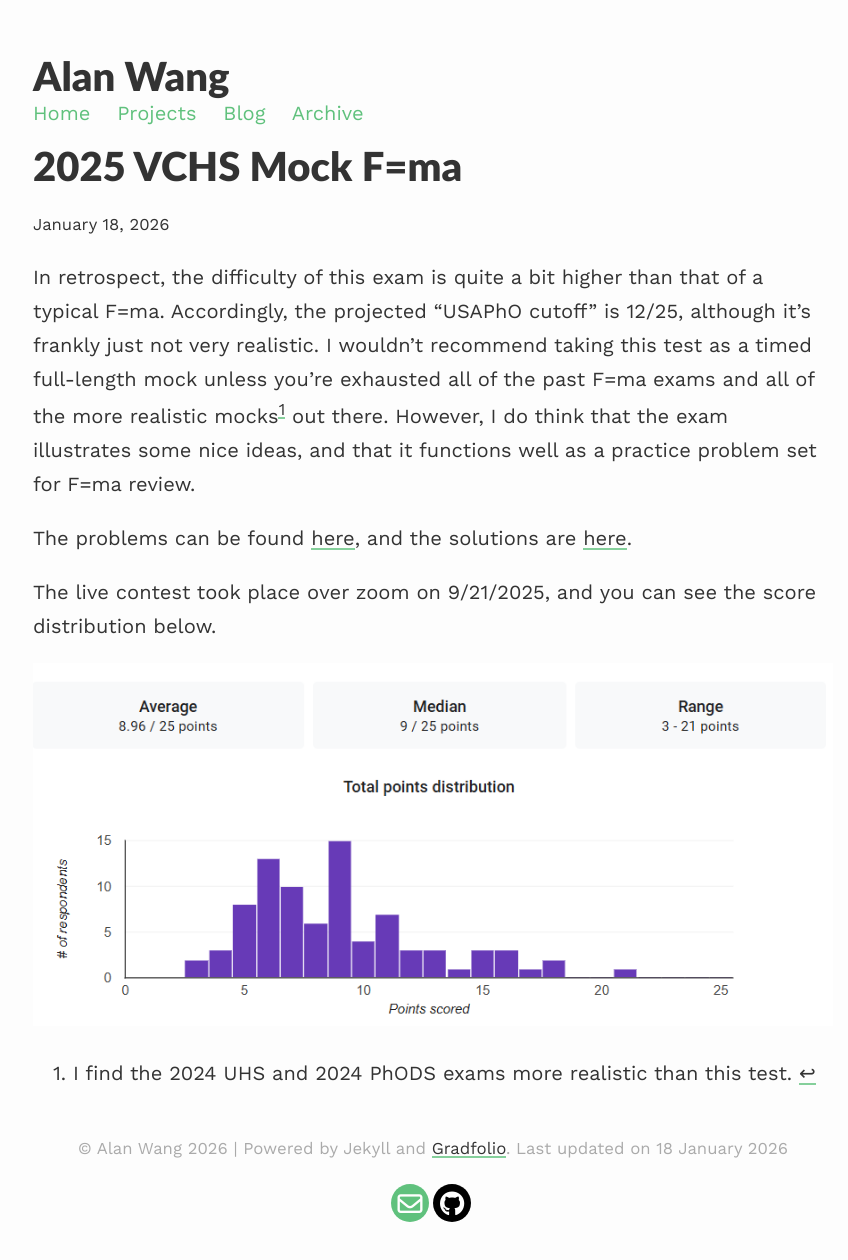
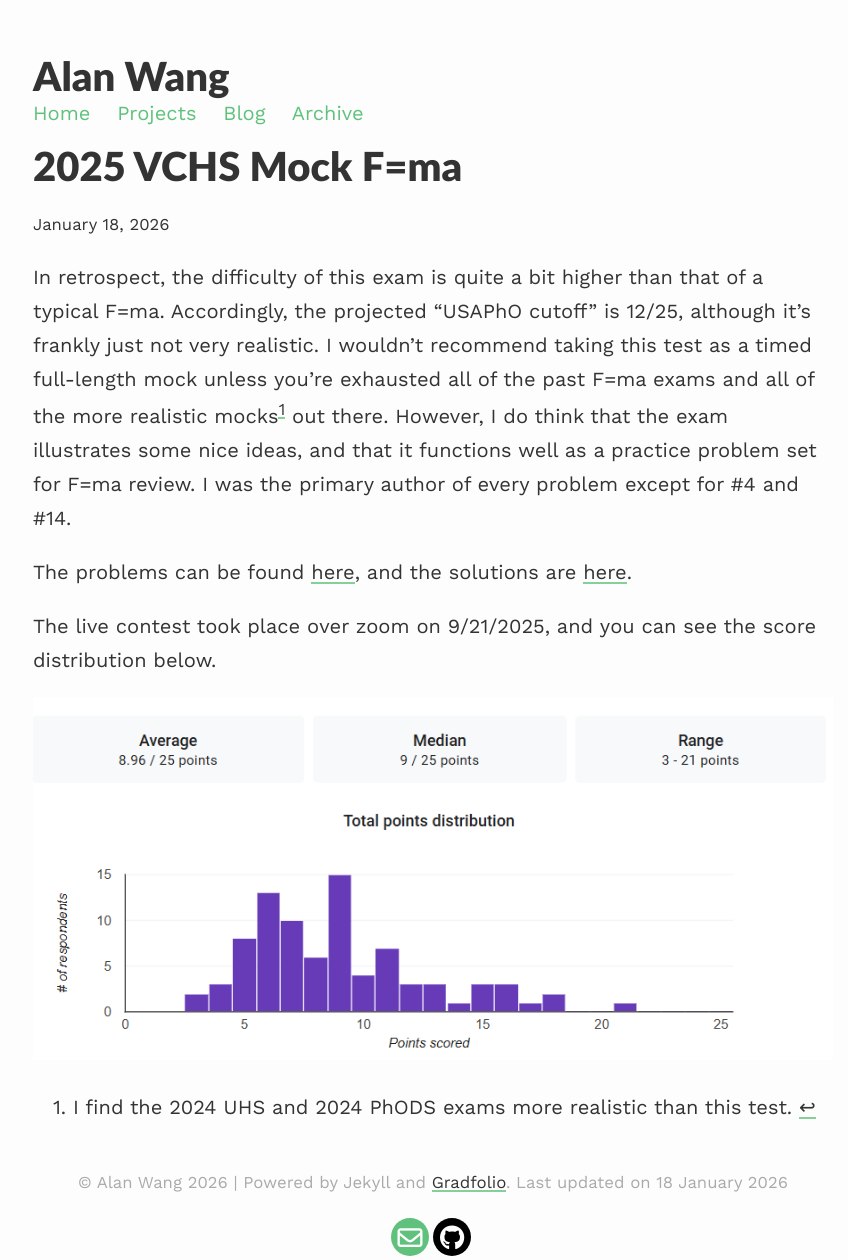
Before and after one commit to awang0826/awang0826.github.io, a Jekyll site: the page built from _projects/2025VCHSMockF=ma.md, in a window 1280 px wide. Shown: the whole page, without its empty margins (207-1055 px from the left). Built offline with Jekyll 4.4.1, drawn with Linux system fonts in a browser that asks for light colours; before the commit the page ends 1226 px from its top, so only the background shows below that.

Commit message:
Update 2025VCHSMockF=ma.md

```diff
--- a/_projects/2025VCHSMockF=ma.md
+++ b/_projects/2025VCHSMockF=ma.md
@@ -3,7 +3,7 @@
 title: 2025 VCHS Mock F=ma
 description: Mock F=ma exam run by Valley Christian High School Physics Club
 ---
-In retrospect, the difficulty of this exam is quite a bit higher than that of a typical F=ma. Accordingly, the projected "USAPhO cutoff" is 12/25, although it's frankly just not very realistic. I wouldn't recommend taking this test as a timed full-length mock unless you're exhausted all of the past F=ma exams and all of the more realistic mocks[^1] out there. However, I do think that the exam illustrates some nice ideas, and that it functions well as a practice problem set for F=ma review.
+In retrospect, the difficulty of this exam is quite a bit higher than that of a typical F=ma. Accordingly, the projected "USAPhO cutoff" is 12/25, although it's frankly just not very realistic. I wouldn't recommend taking this test as a timed full-length mock unless you're exhausted all of the past F=ma exams and all of the more realistic mocks[^1] out there. However, I do think that the exam illustrates some nice ideas, and that it functions well as a practice problem set for F=ma review. I was the primary author of every problem except for #4 and #14.
 
 The problems can be found [here](https://awang0826.github.io/problemwriting/2025_VCHS_Mock_Fma.pdf){:target="_blank"}, and the solutions are [here](https://awang0826.github.io/problemwriting/2025_VCHS_Mock_Fma_Exam_Solutions.pdf){:target="_blank"}.
 
```
